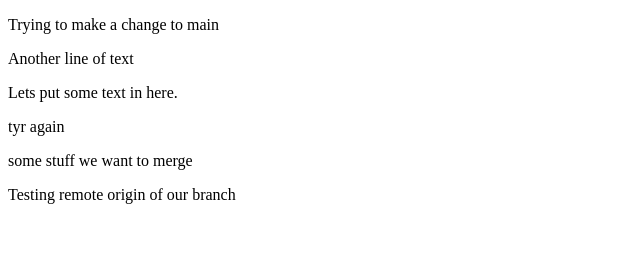
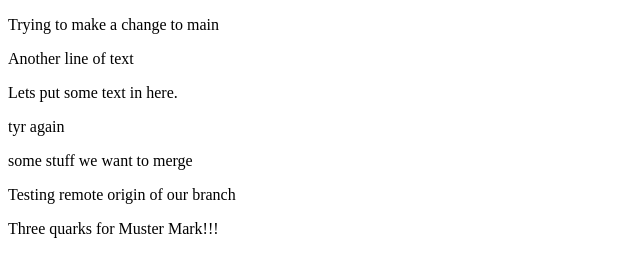
Before and after one commit to mroutt/WorkingWithPaul, a plain HTML site: page index.html in a window 1280 px wide. Shown: the whole page, without its empty margins (0-640 px from the left). Drawn offline with Linux system fonts and the light colour scheme.

Commit message:
yet more changes, woot!

```diff
--- a/index.html
+++ b/index.html
@@ -13,5 +13,6 @@
     <p>tyr again</p>
     <p>some stuff we want to merge</p>
     <p>Testing remote origin of our branch</p>
+<p>Three quarks for Muster Mark!!!</p>
 </body>
 </html>
```
